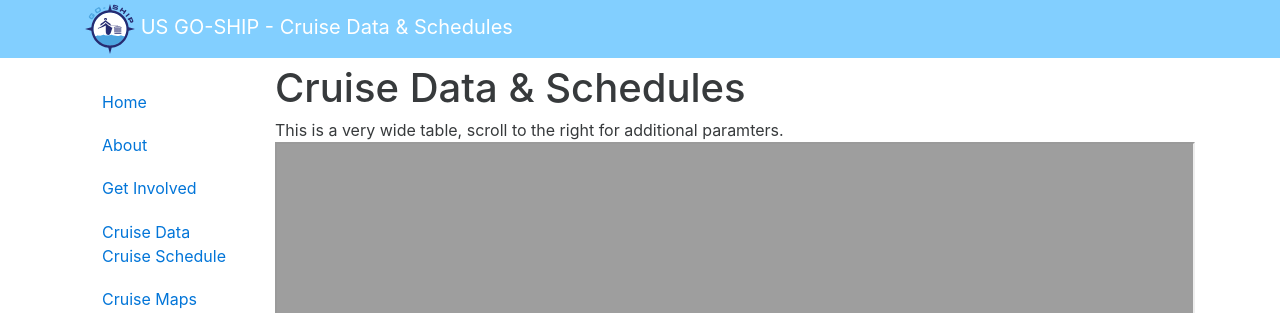
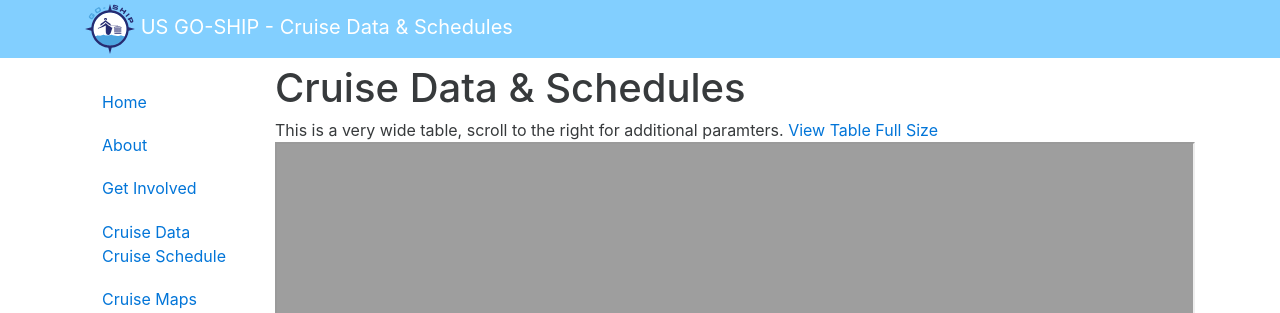
Before and after one commit to cchdo/usgoship.ucsd.edu, a Jekyll site: the page built from cruise-data-and-schedule.md, in a window 1280 px wide. Shown: the top 313 px of the page. Built offline with Jekyll 4.4.1, drawn with Linux system fonts in a browser that asks for light colours.

Commit message:
add link to view table larger

```diff
--- a/cruise-data-and-schedule.md
+++ b/cruise-data-and-schedule.md
@@ -6,6 +6,7 @@ permalink: /hydrotable/
 <stlye>
 
 This is a very wide table, scroll to the right for additional paramters.
+<a href="https://cchdo.github.io/hydrotable3/" target="_blank">View Table Full Size</a>
 
 <div style="-webkit-overflow-scrolling:touch; overflow: auto;">
 <iframe id="hydrotable" width="100%" height="600" src="https://cchdo.github.io/hydrotable3/"></iframe>
```
